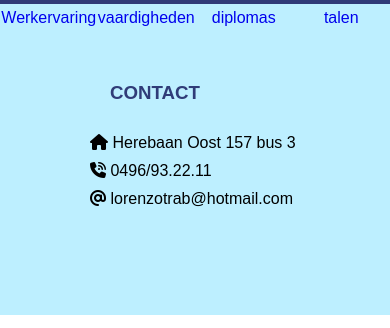
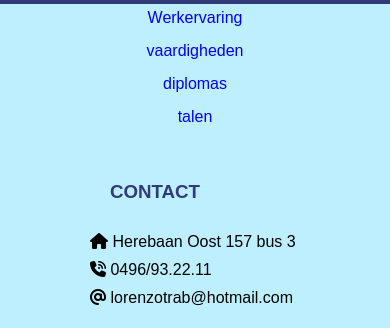
Before and after one commit to pxl-grpro-wpl1-2526/curriculum-vitae-LorenzoTrabuccoPXL, a plain HTML site: page index.html in a window 390 px wide. Shown: the part 337-665 px from the top of the page. Drawn offline with Linux system fonts and the light colour scheme.

Commit message:
WEB-13: responsiviteit vervolledigd

```diff
--- a/CSS/styles.css
+++ b/CSS/styles.css
@@ -180,6 +180,7 @@ footer {
 
 .button:hover {
     background-color: #05054fc4;
+    box-shadow: 0 0 20px rgba(0, 255, 255, 0.5);
 }
 
 @media screen and (max-width: 992px) {
@@ -217,8 +218,9 @@ footer {
     img {
         margin-top: 20px;
     }
-
-
+    .navbar{
+        flex-wrap: wrap;
+    }
     h1 {
         text-align: center;
     }
```
